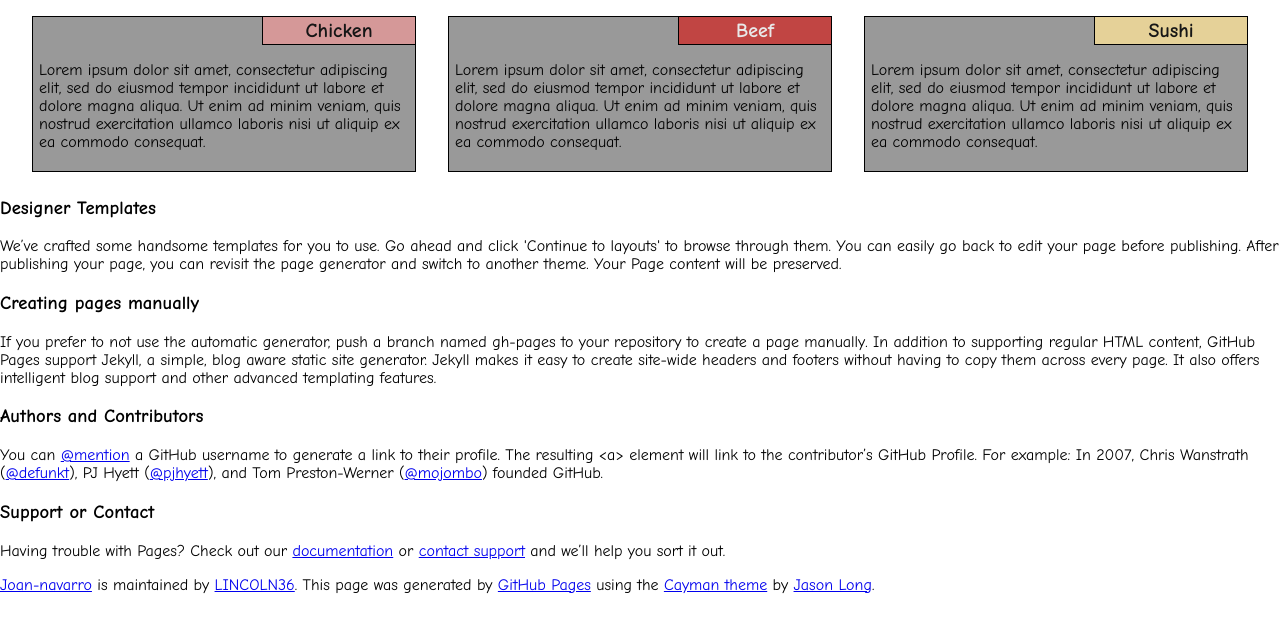
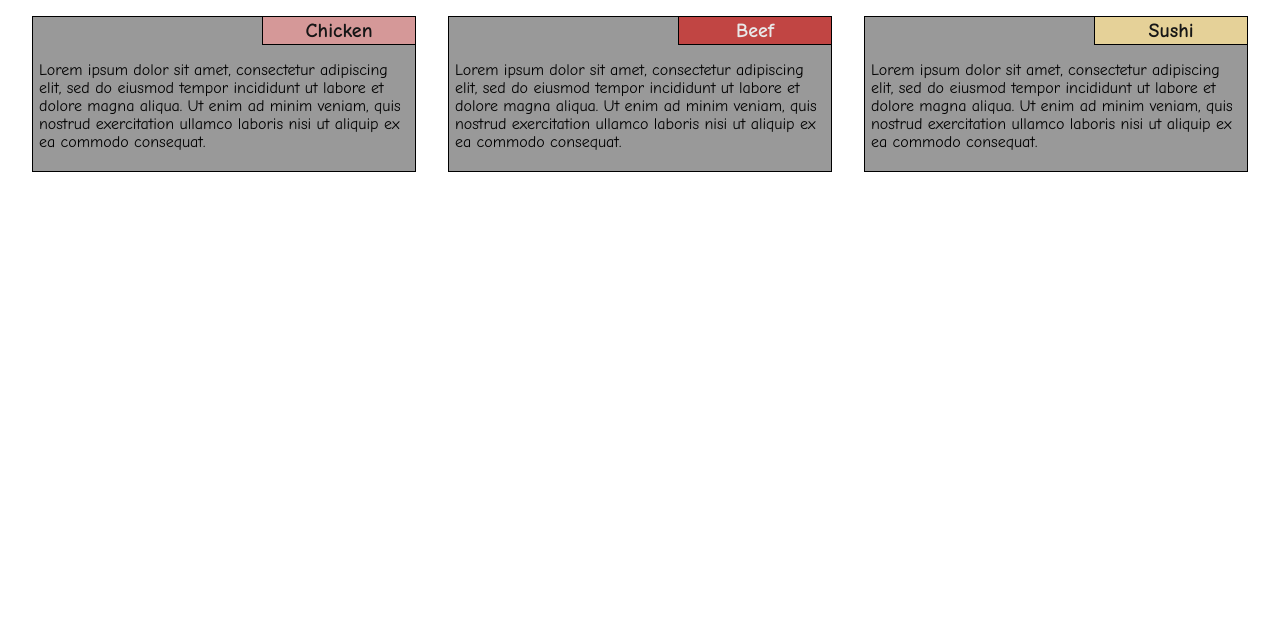
Before and after one commit to LINCOLN36/Joan-Navarro, a plain HTML site: page index.html in a window 1280 px wide. Shown: the part 54-686 px from the top of the page. Drawn offline with Linux system fonts and the light colour scheme.

Commit message:
Update index.html

```diff
--- a/index.html
+++ b/index.html
@@ -23,34 +23,4 @@
 </section>
 </body>
 
-<h3>
-<a id="designer-templates" class="anchor" href="#designer-templates" aria-hidden="true"><span aria-hidden="true" class="octicon octicon-link"></span></a>Designer Templates</h3>
-
-<p>We’ve crafted some handsome templates for you to use. Go ahead and click 'Continue to layouts' to browse through them. You can easily go back to edit your page before publishing. After publishing your page, you can revisit the page generator and switch to another theme. Your Page content will be preserved.</p>
-
-<h3>
-<a id="creating-pages-manually" class="anchor" href="#creating-pages-manually" aria-hidden="true"><span aria-hidden="true" class="octicon octicon-link"></span></a>Creating pages manually</h3>
-
-<p>If you prefer to not use the automatic generator, push a branch named <code>gh-pages</code> to your repository to create a page manually. In addition to supporting regular HTML content, GitHub Pages support Jekyll, a simple, blog aware static site generator. Jekyll makes it easy to create site-wide headers and footers without having to copy them across every page. It also offers intelligent blog support and other advanced templating features.</p>
-
-<h3>
-<a id="authors-and-contributors" class="anchor" href="#authors-and-contributors" aria-hidden="true"><span aria-hidden="true" class="octicon octicon-link"></span></a>Authors and Contributors</h3>
-
-<p>You can <a href="https://help.github.com/articles/basic-writing-and-formatting-syntax/#mentioning-users-and-teams" class="user-mention">@mention</a> a GitHub username to generate a link to their profile. The resulting <code>&lt;a&gt;</code> element will link to the contributor’s GitHub Profile. For example: In 2007, Chris Wanstrath (<a href="https://github.com/defunkt" class="user-mention">@defunkt</a>), PJ Hyett (<a href="https://github.com/pjhyett" class="user-mention">@pjhyett</a>), and Tom Preston-Werner (<a href="https://github.com/mojombo" class="user-mention">@mojombo</a>) founded GitHub.</p>
-
-<h3>
-<a id="support-or-contact" class="anchor" href="#support-or-contact" aria-hidden="true"><span aria-hidden="true" class="octicon octicon-link"></span></a>Support or Contact</h3>
-
-<p>Having trouble with Pages? Check out our <a href="https://help.github.com/pages">documentation</a> or <a href="https://github.com/contact">contact support</a> and we’ll help you sort it out.</p>
-
-      <footer class="site-footer">
-        <span class="site-footer-owner"><a href="https://github.com/LINCOLN36/Joan-Navarro">Joan-navarro</a> is maintained by <a href="https://github.com/LINCOLN36">LINCOLN36</a>.</span>
-
-        <span class="site-footer-credits">This page was generated by <a href="https://pages.github.com">GitHub Pages</a> using the <a href="https://github.com/jasonlong/cayman-theme">Cayman theme</a> by <a href="https://twitter.com/jasonlong">Jason Long</a>.</span>
-      </footer>
-
-    </section>
-
-
-  </body>
 </html>
```
